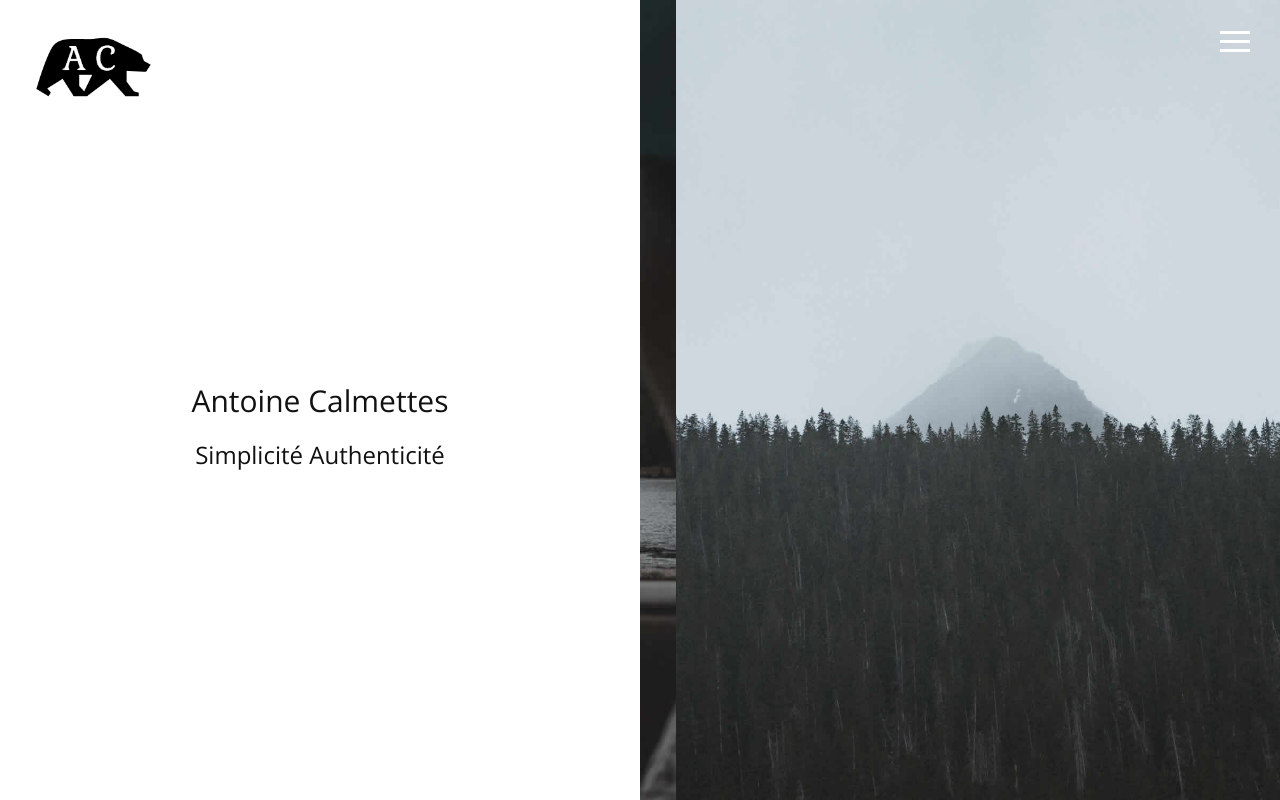
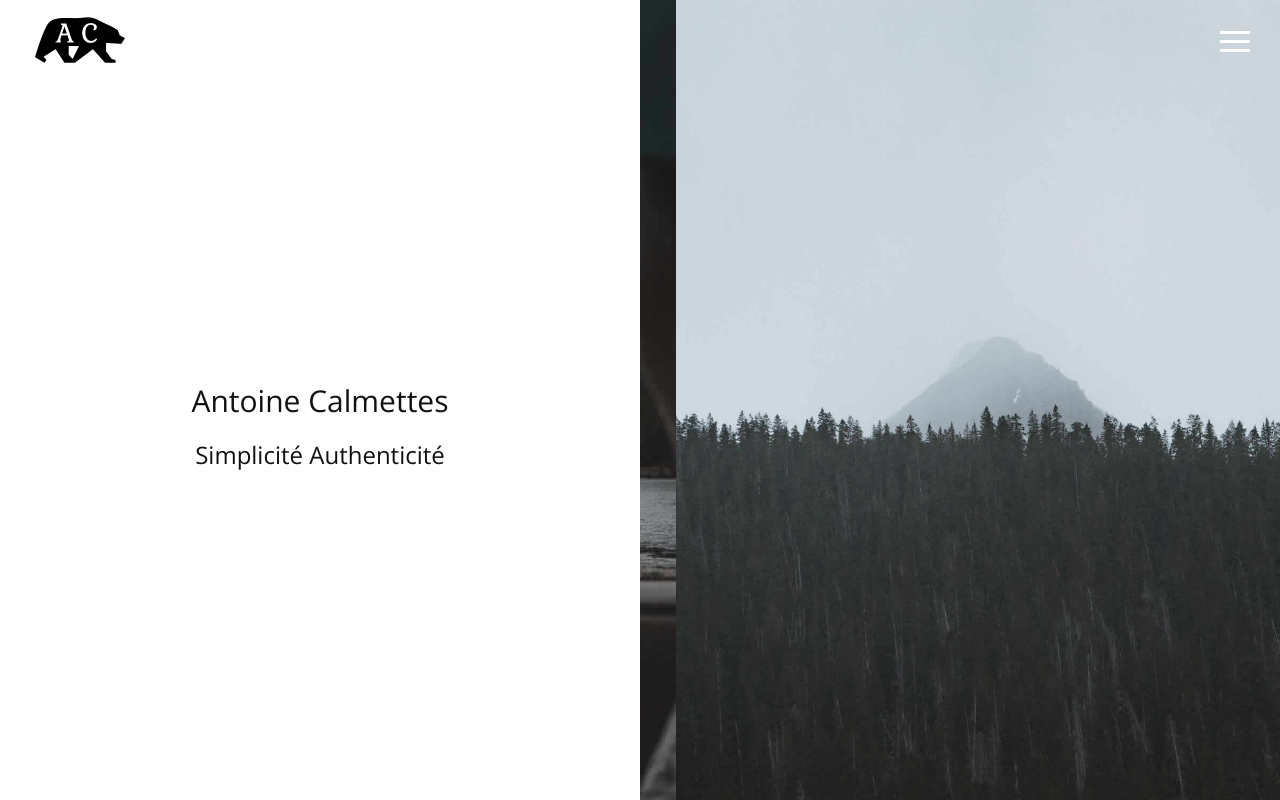
Before and after one commit to PN-Promo5/c20-portfolio-AntoineCalmettes, a plain HTML site: page index.html in a window 1280 px wide. Drawn offline with nearby package versions, Linux system fonts and the light colour scheme; a web font is replaced by a local one.

Commit message:
resize logo

```diff
--- a/css/style.css
+++ b/css/style.css
@@ -108,8 +108,9 @@ a:visited {
     padding-top: 25px;
 }
 .navbar-brand > img {
-    max-width: 127px;
+    max-width: 100px;
     z-index: 9999;
+    margin-top: -20px;
 }
 @media (max-width: 768px) {
     .navbar-brand {
@@ -427,7 +428,6 @@ a:visited {
     transform: none;
     width: 30px;
 }
-
 /*---------- Header ----------*/
 
 #header {
```
